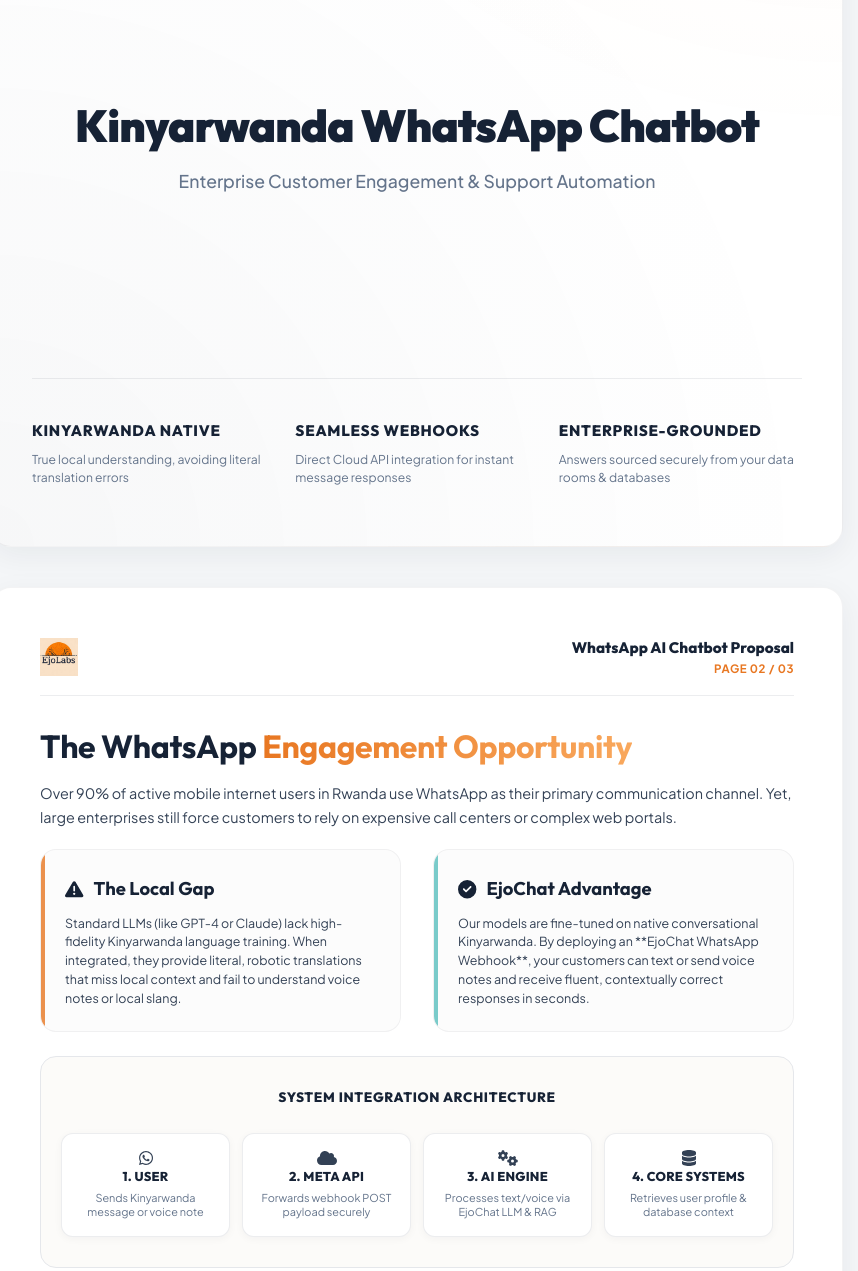
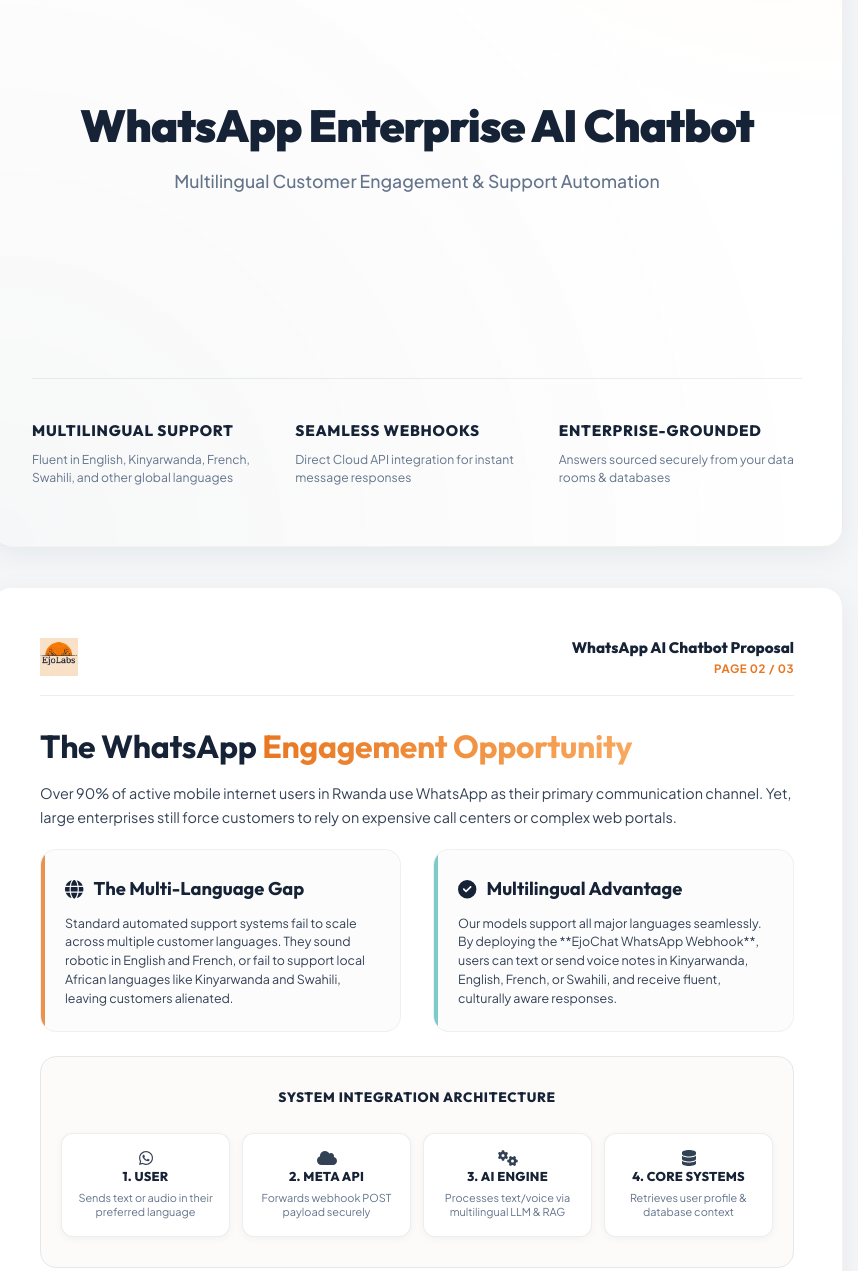
Before and after one commit to MarshalPrime/EjoLabs_AI_Services, a website: page whatsapp_proposal.html in a window 1280 px wide. Shown: the part 593-1864 px from the top of the page, without its empty margins (223-1081 px from the left). Drawn offline with Linux system fonts and the light colour scheme.

Commit message:
Update WhatsApp proposal HTML to represent a multilingual AI chatbot

```diff
--- a/whatsapp_proposal.html
+++ b/whatsapp_proposal.html
@@ -3,8 +3,8 @@
 <head>
   <meta charset="UTF-8">
   <meta name="viewport" content="width=device-width, initial-scale=1.0">
-  <title>WhatsApp Kinyarwanda AI Chatbot — Enterprise Proposal | Ejo Labs</title>
-  <meta name="description" content="Proprietary Kinyarwanda-native AI chatbot proposal for WhatsApp Business API integration. Sovereign, secure, and grounded.">
+  <title>WhatsApp Enterprise AI Chatbot — Multilingual Proposal | Ejo Labs</title>
+  <meta name="description" content="Proprietary multilingual enterprise AI chatbot proposal for WhatsApp Business API integration. Sovereign, secure, and grounded.">
 
   <!-- Premium Fonts -->
   <link rel="preconnect" href="https://fonts.googleapis.com">
@@ -672,17 +672,17 @@
 
       <div>
         <h1 class="cover-headline">
-          Kinyarwanda WhatsApp Chatbot
+          WhatsApp Enterprise AI Chatbot
         </h1>
         <div class="cover-sub">
-          Enterprise Customer Engagement &amp; Support Automation
+          Multilingual Customer Engagement &amp; Support Automation
         </div>
       </div>
 
       <div class="pillars">
         <div class="pillar">
-          <div class="pillar-title">Kinyarwanda Native</div>
-          <div class="pillar-desc">True local understanding, avoiding literal translation errors</div>
+          <div class="pillar-title">Multilingual Support</div>
+          <div class="pillar-desc">Fluent in English, Kinyarwanda, French, Swahili, and other global languages</div>
         </div>
         <div class="pillar">
           <div class="pillar-title">Seamless Webhooks</div>
@@ -715,15 +715,15 @@
 
         <div class="grid-2col">
           <div class="glass-card">
-            <h3><i class="fa-solid fa-triangle-exclamation"></i> The Local Gap</h3>
+            <h3><i class="fa-solid fa-globe"></i> The Multi-Language Gap</h3>
             <p style="font-size: 0.78rem; line-height: 1.5;">
-              Standard LLMs (like GPT-4 or Claude) lack high-fidelity Kinyarwanda language training. When integrated, they provide literal, robotic translations that miss local context and fail to understand voice notes or local slang.
+              Standard automated support systems fail to scale across multiple customer languages. They sound robotic in English and French, or fail to support local African languages like Kinyarwanda and Swahili, leaving customers alienated.
             </p>
           </div>
           <div class="glass-card teal-card">
-            <h3><i class="fa-solid fa-circle-check"></i> EjoChat Advantage</h3>
+            <h3><i class="fa-solid fa-circle-check"></i> Multilingual Advantage</h3>
             <p style="font-size: 0.78rem; line-height: 1.5;">
-              Our models are fine-tuned on native conversational Kinyarwanda. By deploying an **EjoChat WhatsApp Webhook**, your customers can text or send voice notes and receive fluent, contextually correct responses in seconds.
+              Our models support all major languages seamlessly. By deploying the **EjoChat WhatsApp Webhook**, users can text or send voice notes in Kinyarwanda, English, French, or Swahili, and receive fluent, culturally aware responses.
             </p>
           </div>
         </div>
@@ -736,7 +736,7 @@
             <div class="flow-node">
               <i class="fa-brands fa-whatsapp"></i>
               <h4>1. User</h4>
-              <p>Sends Kinyarwanda message or voice note</p>
+              <p>Sends text or audio in their preferred language</p>
             </div>
             <div class="flow-node teal-node">
               <i class="fa-solid fa-cloud"></i>
@@ -746,7 +746,7 @@
             <div class="flow-node">
               <i class="fa-solid fa-gears"></i>
               <h4>3. AI Engine</h4>
-              <p>Processes text/voice via EjoChat LLM &amp; RAG</p>
+              <p>Processes text/voice via multilingual LLM &amp; RAG</p>
             </div>
             <div class="flow-node teal-node">
               <i class="fa-solid fa-database"></i>
@@ -760,7 +760,7 @@
         <ul class="feature-list">
           <li>
             <i class="fa-solid fa-microphone-lines"></i>
-            <strong>Voice Note Processing:</strong> Seamlessly transcribes Kinyarwanda audio messages, processes them with the AI engine, and responds in natural text.
+            <strong>Voice Note Processing:</strong> Seamlessly transcribes multi-language audio messages (including Kinyarwanda, English, French, and Swahili), processes them with the AI engine, and responds in natural text.
           </li>
           <li>
             <i class="fa-solid fa-shield-halved"></i>
@@ -840,7 +840,7 @@
                 <span class="step-title">Fine-tuning &amp; WhatsApp Sandbox</span>
                 <span class="step-duration">Weeks 3 - 4</span>
               </div>
-              <p class="step-desc">Connecting our core EjoChat Kinyarwanda LLM to a Meta developer sandbox phone number. Refining audio transcription modules and language translations.</p>
+              <p class="step-desc">Connecting our core multilingual LLM to a Meta developer sandbox phone number. Refining audio transcription modules and language translation fallback rules.</p>
             </div>
           </div>
           <div class="roadmap-step">
```
